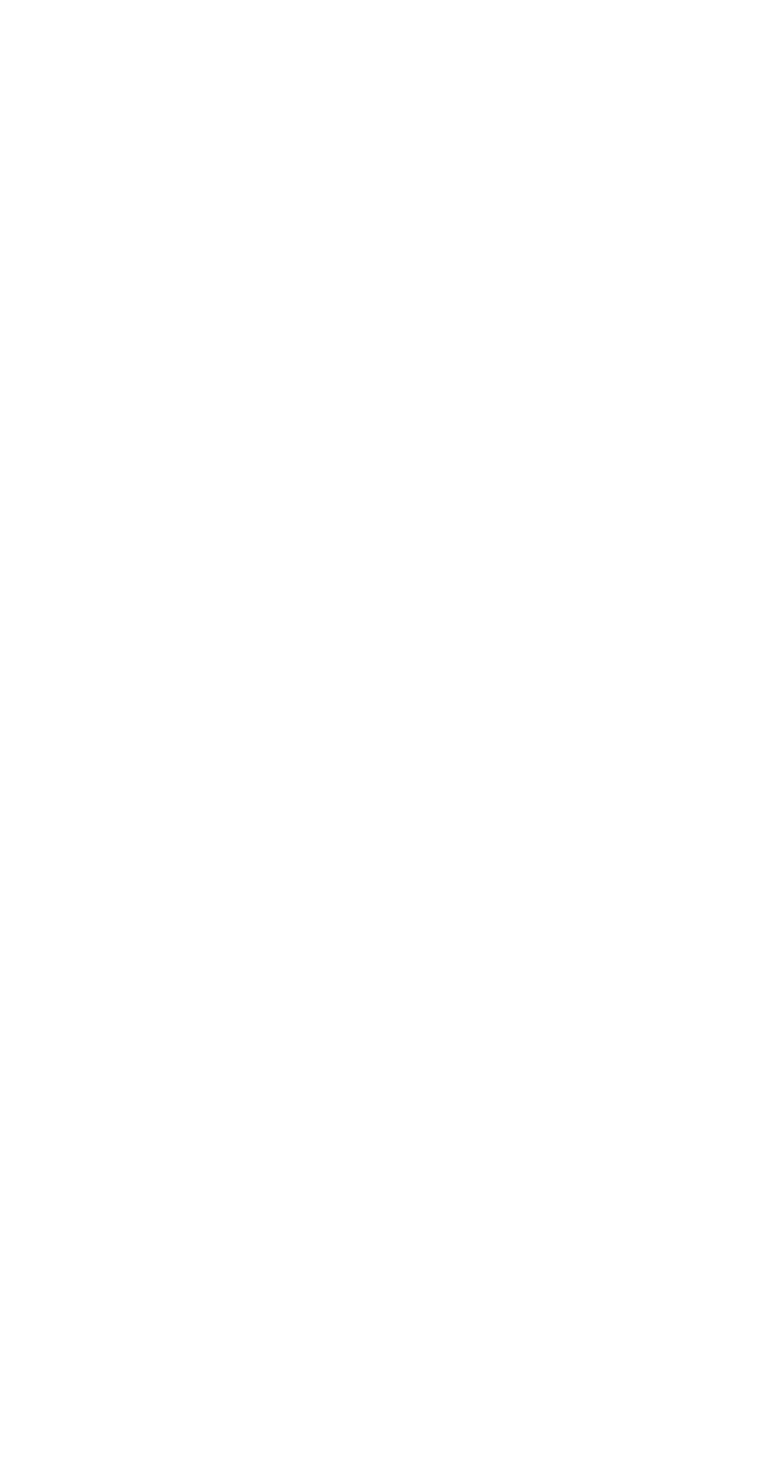
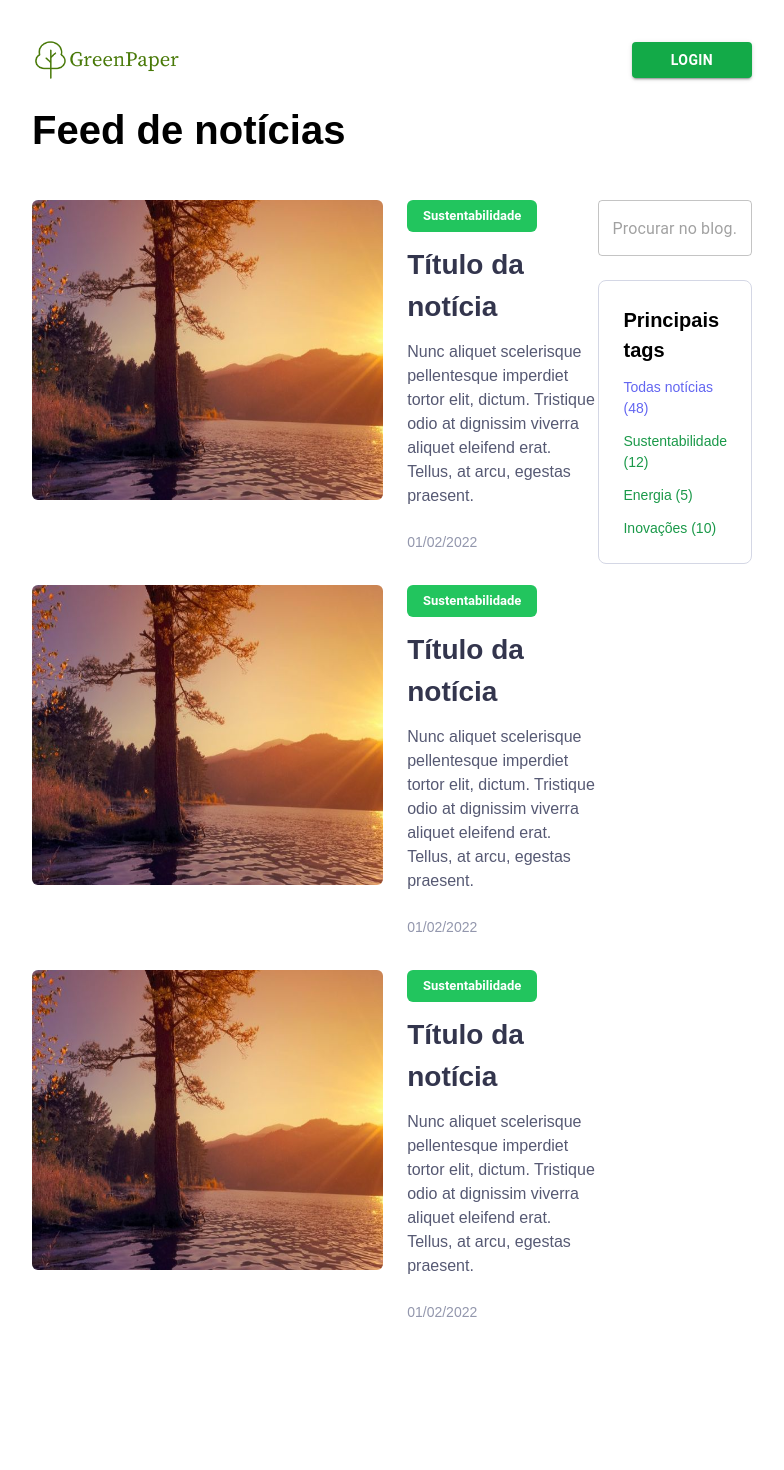
Before and after one commit to matsuryuji/TI-front, a React (Create React App) app: page /feed in a window 1280 px wide. Before the commit this address had no page. Shown: the top 1470 px of the page, without its empty margins (248-1032 px from the left). Before the commit the page ends 800 px from the top, so only its background shows below. Built offline with nearby package versions, Linux system fonts and the light colour scheme.

Commit message:
feat: news feed

```diff
--- /dev/null
+++ b/src/components/NewsFeed/NewsFeed.jsx
@@ -0,0 +1,128 @@
+import { Button, TextField } from "components/core";
+import IMAGE from "assets/image.jpg";
+import { Chip } from "@mui/material";
+
+const NewsFeed = () => {
+  return (
+    <div className="flex flex-col bg-[#fff] mx-[280px] mb-[200px]">
+      <div className="flex flex-row justify-between">
+        <h1 className="text-[40px] font-bold mb-[40px]">Feed de notícias</h1>
+      </div>
+      <div className="flex flex-row justify-between w-[100%]">
+        <div className="flex flex-col gap-[32px] w-[100%]">
+          <div className="flex flex-row w-[100%]">
+            <div className="flex">
+              <img
+                src={IMAGE}
+                className="w-[100%] rounded-md h-[300px] w-[416px]"
+                alt=""
+              />
+            </div>
+            <div className="ml-[24px] w-[40%]">
+              <div className="flex flex-col justify-between">
+                <Chip
+                  className="text-[14px] font-bold w-[130px] h-[24px]"
+                  style={{
+                    backgroundColor: "#22c55e",
+                    color: "#fff",
+                    borderRadius: 6,
+                  }}
+                  label="Sustentabilidade"
+                ></Chip>
+                <p className="text-[28px] text-[#33354d] font-bold my-[12px]">
+                  Título da notícia
+                </p>
+              </div>
+              <p className="text-[16px] text-[#565973] mb-[24px]">
+                Nunc aliquet scelerisque pellentesque imperdiet tortor elit,
+                dictum. Tristique odio at dignissim viverra aliquet eleifend
+                erat. Tellus, at arcu, egestas praesent.
+              </p>
+              <p className="text-[14px] text-[#9397ad]">01/02/2022</p>
+            </div>
+          </div>
+          <div className="flex flex-row w-[100%]">
+            <div className="flex">
+              <img
+                src={IMAGE}
+                className="w-[100%] rounded-md h-[300px] w-[416px]"
+                alt=""
+              />
+            </div>
+            <div className="ml-[24px] w-[40%]">
+              <div className="flex flex-col justify-between">
+                <Chip
+                  className="text-[14px] font-bold w-[130px] h-[24px]"
+                  style={{
+                    backgroundColor: "#22c55e",
+                    color: "#fff",
+                    borderRadius: 6,
+                  }}
+                  label="Sustentabilidade"
+                ></Chip>
+                <p className="text-[28px] text-[#33354d] font-bold my-[12px]">
+                  Título da notícia
+                </p>
+              </div>
+              <p className="text-[16px] text-[#565973] mb-[24px]">
+                Nunc aliquet scelerisque pellentesque imperdiet tortor elit,
+                dictum. Tristique odio at dignissim viverra aliquet eleifend
+                erat. Tellus, at arcu, egestas praesent.
+              </p>
+              <p className="text-[14px] text-[#9397ad]">01/02/2022</p>
+            </div>
+          </div>
+          <div className="flex flex-row w-[100%]">
+            <div className="flex">
+              <img
+                src={IMAGE}
+                className="w-[100%] rounded-md h-[300px] w-[416px]"
+                alt=""
+              />
+            </div>
+            <div className="ml-[24px] w-[40%]">
+              <div className="flex flex-col justify-between">
+                <Chip
+                  className="text-[14px] font-bold w-[130px] h-[24px]"
+                  style={{
+                    backgroundColor: "#22c55e",
+                    color: "#fff",
+                    borderRadius: 6,
+                  }}
+                  label="Sustentabilidade"
+                ></Chip>
+                <p className="text-[28px] text-[#33354d] font-bold my-[12px]">
+                  Título da notícia
+                </p>
+              </div>
+              <p className="text-[16px] text-[#565973] mb-[24px]">
+                Nunc aliquet scelerisque pellentesque imperdiet tortor elit,
+                dictum. Tristique odio at dignissim viverra aliquet eleifend
+                erat. Tellus, at arcu, egestas praesent.
+              </p>
+              <p className="text-[14px] text-[#9397ad]">01/02/2022</p>
+            </div>
+          </div>
+        </div>
+        <div className="flex flex-col w-[25%]">
+          <TextField
+            fullWidth
+            variant="outlined"
+            className="rounded-md"
+            placeholder="Procurar no blog..."
+            classNamew="w-[300px]"
+          />
+          <div className="flex flex-col w-[100%] h-[auto] p-[24px] mt-[24px] gap-[12px]" style={{border: "1px solid #d4d7e5", borderRadius: '0.5rem' }}>
+            <p className="text-[20px] text-[#000] font-bold">Principais tags</p>
+            <p className="text-[14px] text-[#6366f1]">Todas notícias (48)</p>
+            <p className="text-[14px] text-[#1a9949]">Sustentabilidade (12)</p>
+            <p className="text-[14px] text-[#1a9949]">Energia (5)</p>
+            <p className="text-[14px] text-[#1a9949]">Inovações (10)</p>
+          </div>
+        </div>
+      </div>
+    </div>
+  );
+};
+
+export default NewsFeed;
--- /dev/null
+++ b/src/components/NewsFeed/index.js
@@ -0,0 +1,2 @@
+import NewsFeed from "./NewsFeed";
+export default NewsFeed;
--- /dev/null
+++ b/src/pages/Feed/Feed.jsx
@@ -0,0 +1,17 @@
+import Footer from "components/Footer";
+import Navbar from "components/Navbar";
+import NewsFeed from "components/NewsFeed";
+
+const Feed = () => {
+    return(
+        <div className="flex flex-col">
+            <Navbar/>
+            <div className="mt-[100px]">
+            <NewsFeed/>
+            </div>
+            <Footer/>
+        </div>
+    )
+}
+
+export default Feed;
--- a/src/pages/SignIn/SignIn.jsx
+++ /dev/null
@@ -1,24 +0,0 @@
-import React from "react";
-import { TextField, Button } from "components/core";
-
-const SignIn = () => {
-    return (
-      <>
-        <div className="flex flex-col items-center justify-center w-[100%] h-[100vh]">
-          <div className="border-[#243c5a] border-[1px] flex flex-col items-center justify-center h-[400px] w-[600px]">
-            <div className="mx-[20px] my-[20px]">
-              <div>
-                <TextField label="E-mail" fullWidth/>
-              </div>
-              <div className="my-[40px]">
-                <TextField label="Password" type="password" fullWidth />
-              </div>
-                <Button variant="outlined" fullWidth>Submit</Button>
-              </div>
-            </div>
-          </div>
-      </>
-    )
-};
-
-export default SignIn;
--- a/src/route/Routes.js
+++ b/src/route/Routes.js
@@ -1,15 +1,19 @@
-import React from 'react';
-import { BrowserRouter as Router, Route, Routes as Switch  } from 'react-router-dom';
-import SignIn from '../pages/SignIn/SignIn';
-import Home from '../pages/Home/Home';
+import React from "react";
+import {
+  BrowserRouter as Router,
+  Route,
+  Routes as Switch,
+} from "react-router-dom";
+import Home from "../pages/Home/Home";
+import Feed from "../pages/Feed/Feed";
 
 export default function Routes() {
   return (
     <Router>
-        <Switch>
-            <Route exact path='/' element={<Home/>} />
-            <Route exact path='/sign-in' element={<SignIn/>} />
-        </Switch>
+      <Switch>
+        <Route exact path="/" element={<Home />} />
+        <Route exact path="/feed" element={<Feed />} />
+      </Switch>
     </Router>
-  )
-};
+  );
+}
```
